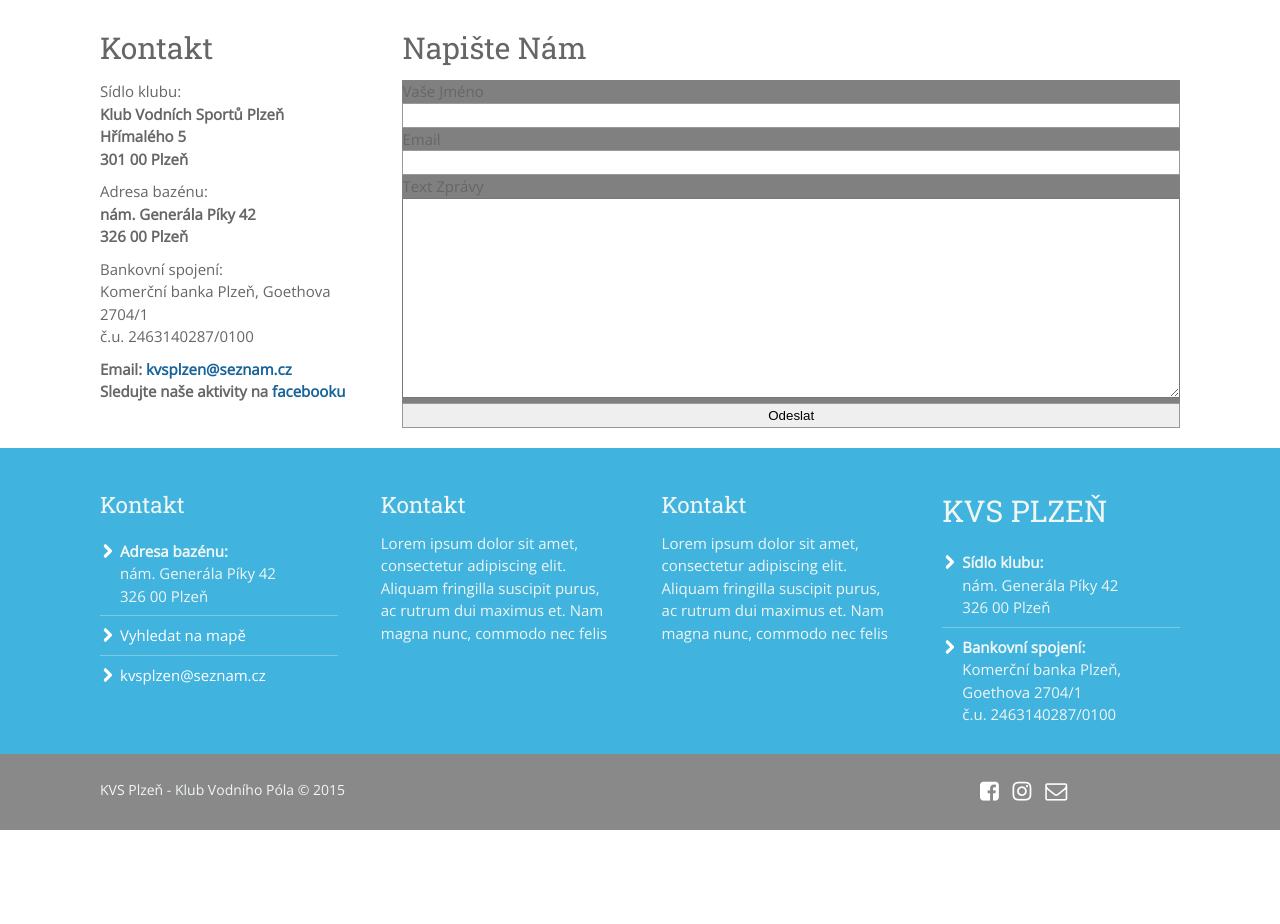
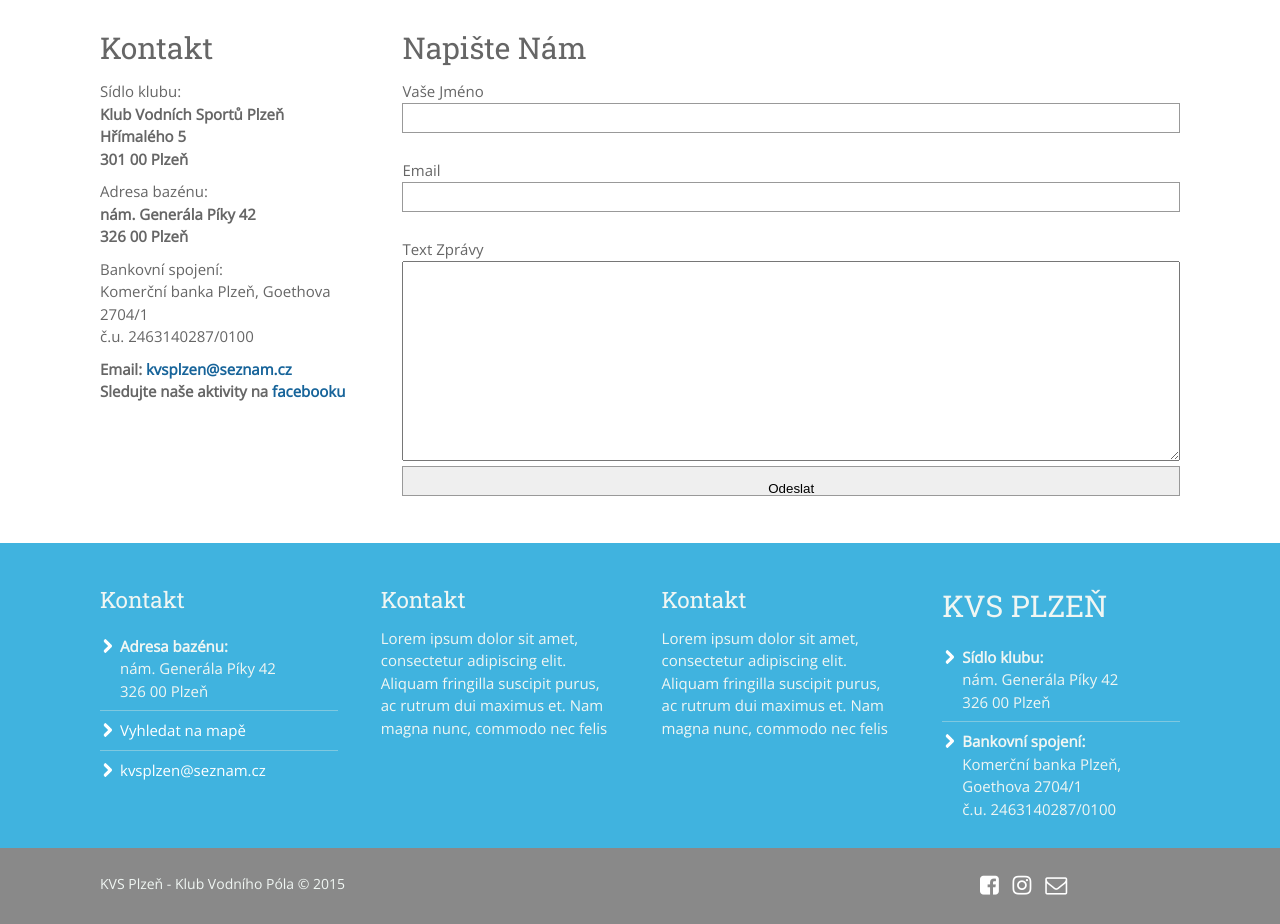
Before and after one commit to SteveVil/KVS-web, a Jekyll site: the page built from Kontakt/index.html, in a window 1280 px wide. Shown: the part 545-1469 px from the top of the page. Built offline with Jekyll 4.4.1, drawn with Linux system fonts in a browser that asks for light colours; nearby versions of some CDN libraries; before the commit the page ends 1375 px from its top, so only the background shows below that.

Commit message:
Update _kontakt.sass

```diff
--- a/_sass/_kontakt.sass
+++ b/_sass/_kontakt.sass
@@ -9,13 +9,15 @@
 
 form
 	width: 100%
-	background-color: grey
+
 
 input
 	display: block
 	width: 100%
 	border: 1px solid #999
 	height: 25px
+	padding: 14px 10px
+	margin-bottom: 2em
 
 textarea
 	width: 100%
```
